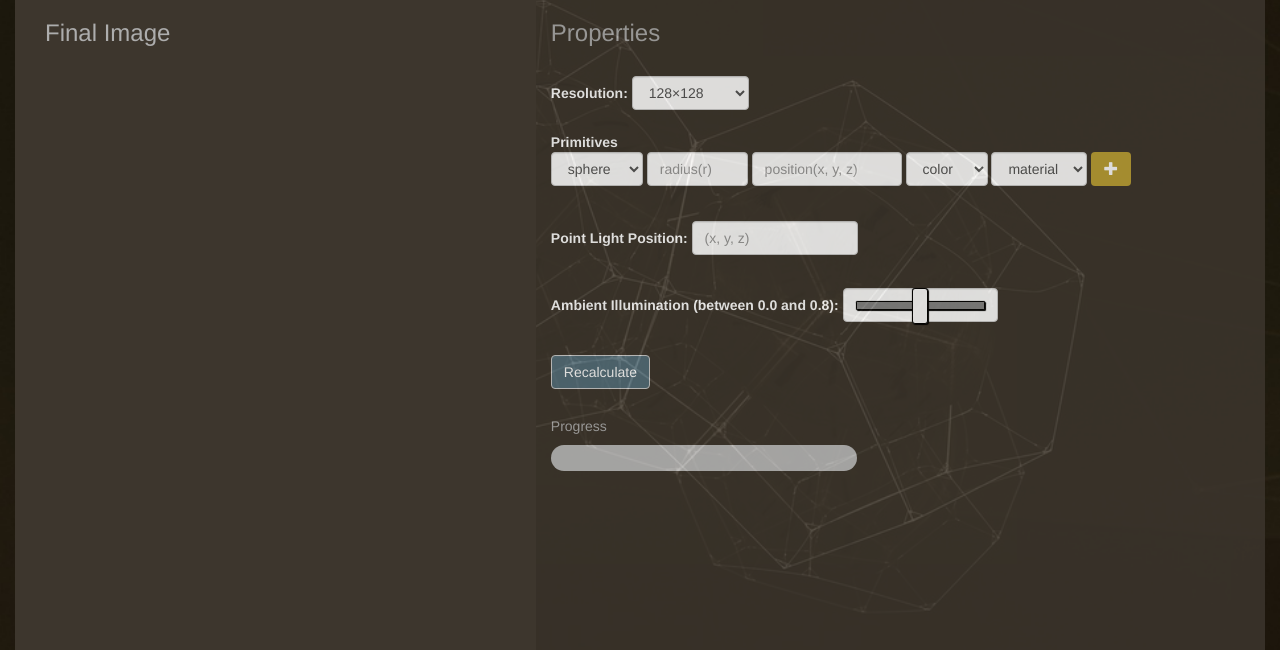
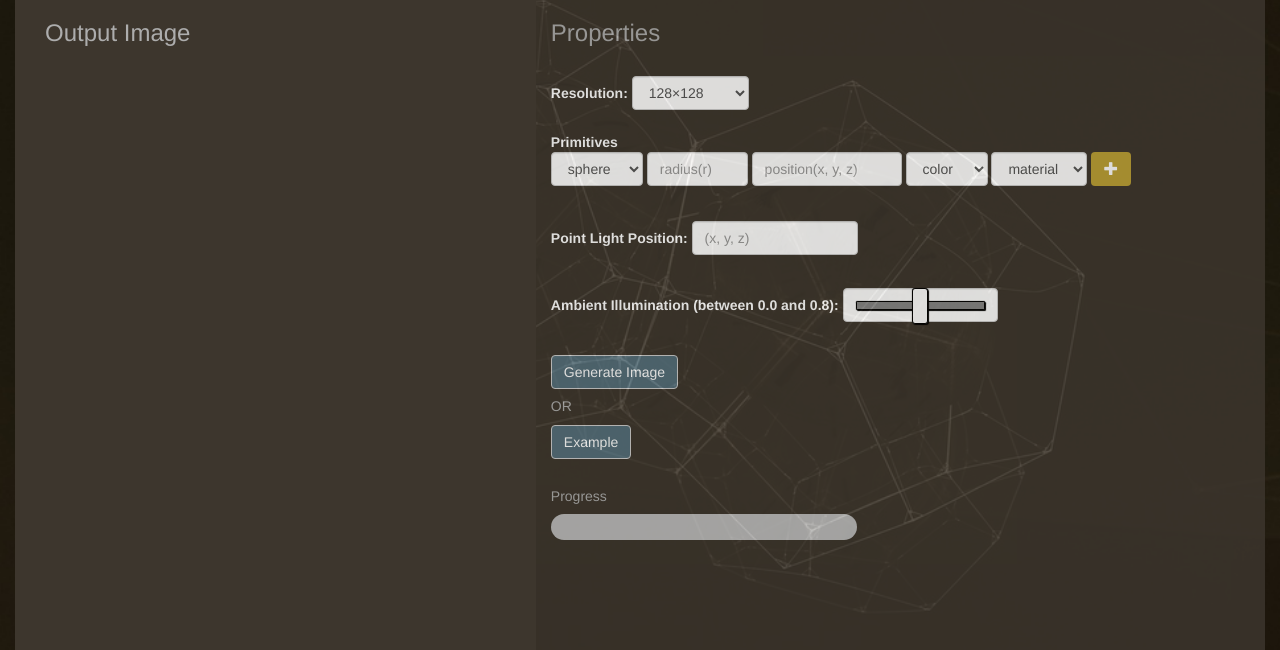
Before and after one commit to poonesh/raytracer_app, a Flask app: page / in a window 1280 px wide. Shown: the part 199-849 px from the top of the page. Run offline with Flask 2, Linux system fonts and the light colour scheme; some libraries are stand-ins or nearby versions.

Commit message:
Added example option for the user

```diff
--- a/src/static/handle_form_data.js
+++ b/src/static/handle_form_data.js
@@ -60,18 +60,26 @@ $(document).ready(function(){
 
 		window.socket.emit('submit_data', flask_sent_all_data_dict);
 
+
 		return false;
+	});
+
+
+	document.getElementById("example1").addEventListener("click", function example1(){
+		var flask_sent_all_data_dict = {};
+		flask_sent_all_data_dict["imageSize"] = 256;
+		flask_sent_all_data_dict["lightPosition"] = "(2, 6.5, -2)";
+		flask_sent_all_data_dict["ambIllumination"] = 0.11;
+		flask_sent_all_data_dict["dynamicForm"] = [{'sphere':{'color': 'red', 'material':'mirror', 'radius':'2', 'sphere-position':'(4, 2, 5)'}}];
+		$('#image-size-selector').val(256);
+		$('#light-position').val('(2, 6.5, -2)');
+		$('#ambient-illumination').val(0.11);
+		$('#radius0').val('2');
+		$('#sphere-position0').val('(4, 2, 5)');
+		$('#color0').val('(255, 91, 91)');
+		$('#material-selector0').val('mirror');
+		window.socket.emit('submit_data', flask_sent_all_data_dict);
 	});
 });
 
-
-function testFunction(){
-	var flask_sent_all_data_dict = {};
-	flask_sent_all_data_dict["imageSize"] = 128;
-	flask_sent_all_data_dict["lightPosition"] = "(2, 6.5, -2)";
-	flask_sent_all_data_dict["ambIllumination"] = 0.11;
-	flask_sent_all_data_dict["dynamicForm"] = [{'sphere':{'color': '(0, 0, 255)', 'material':'mirror', 'radius':'1', 'sphere-position':'(4, 4, 6)'}}];
-	window.socket.emit('submit_data', flask_sent_all_data_dict);
-}
-
 // window.testFunction = testFunction;
--- a/src/templates/form.html
+++ b/src/templates/form.html
@@ -84,7 +84,7 @@
           <!-- start of the column with ray tracer image -->
           <div class="col-sm-5" id="image-col">
             <div class="container" id="image-container">
-              <h3>Final Image</h3>
+              <h3>Output Image</h3>
                 <!-- Trigger the modal -->
                 <div id="image-wrapper">
                   <img id="primitives-image">
@@ -200,7 +200,11 @@
                 <!-- recalculate (submit button) -->
                 <div class="control row">
                 <!-- Button trigger modal and submit the data form -->
-                  <button type="submit" class="btn btn-default" id="Recalculate" aria-hidden="true">Recalculate</button>
+                  <button type="submit" class="btn btn-default" id="Recalculate" aria-hidden="true">Generate Image</button>
+                  <h5>OR</h5>
+                  <button type="submit" class="btn btn-default" id="example1" aria-hidden="true">Example</button>
+                  <!-- <button type="submit" class="btn btn-default" id="example2" aria-hidden="true">Example 2</button>
+                  <button type="submit" class="btn btn-default" id="example3" aria-hidden="true">Example 3</button> -->
                   <!-- the division for validation error -->
                   <div id="validation_error"></div>
                 </div>
```
